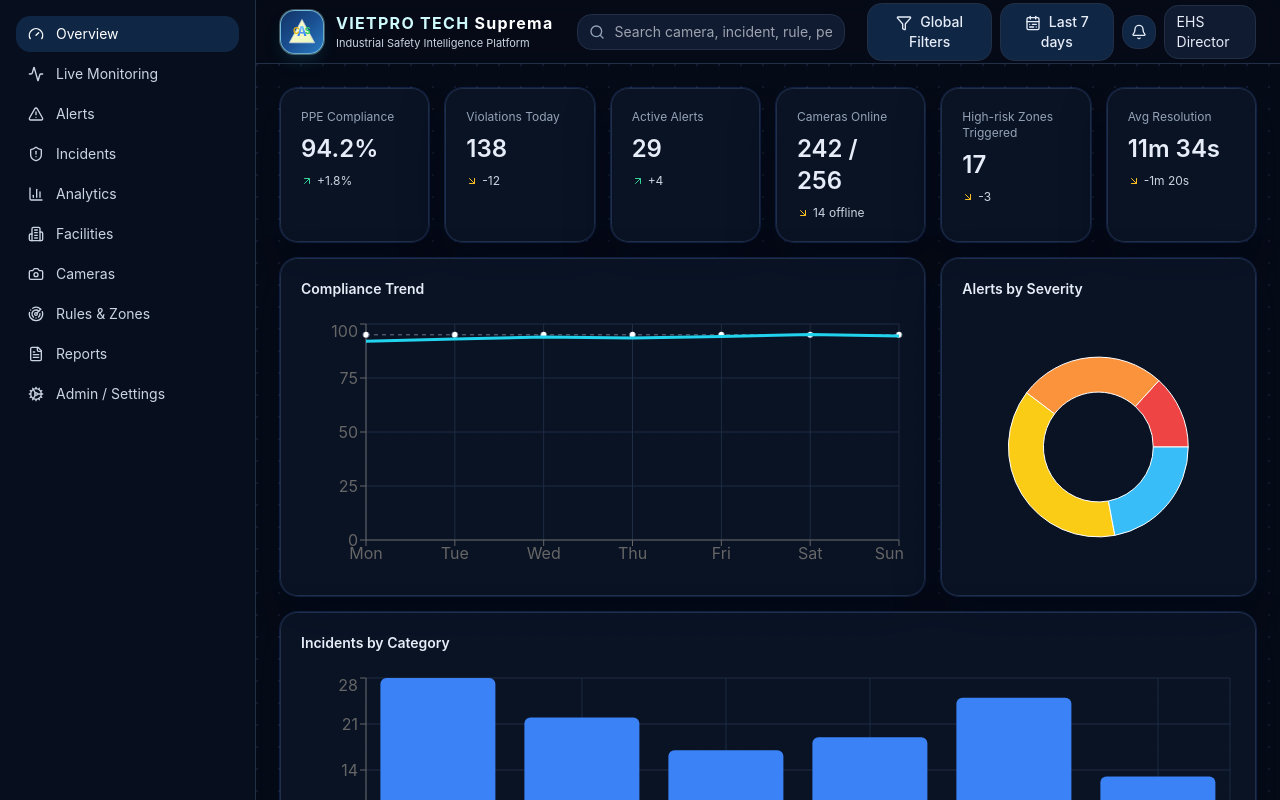
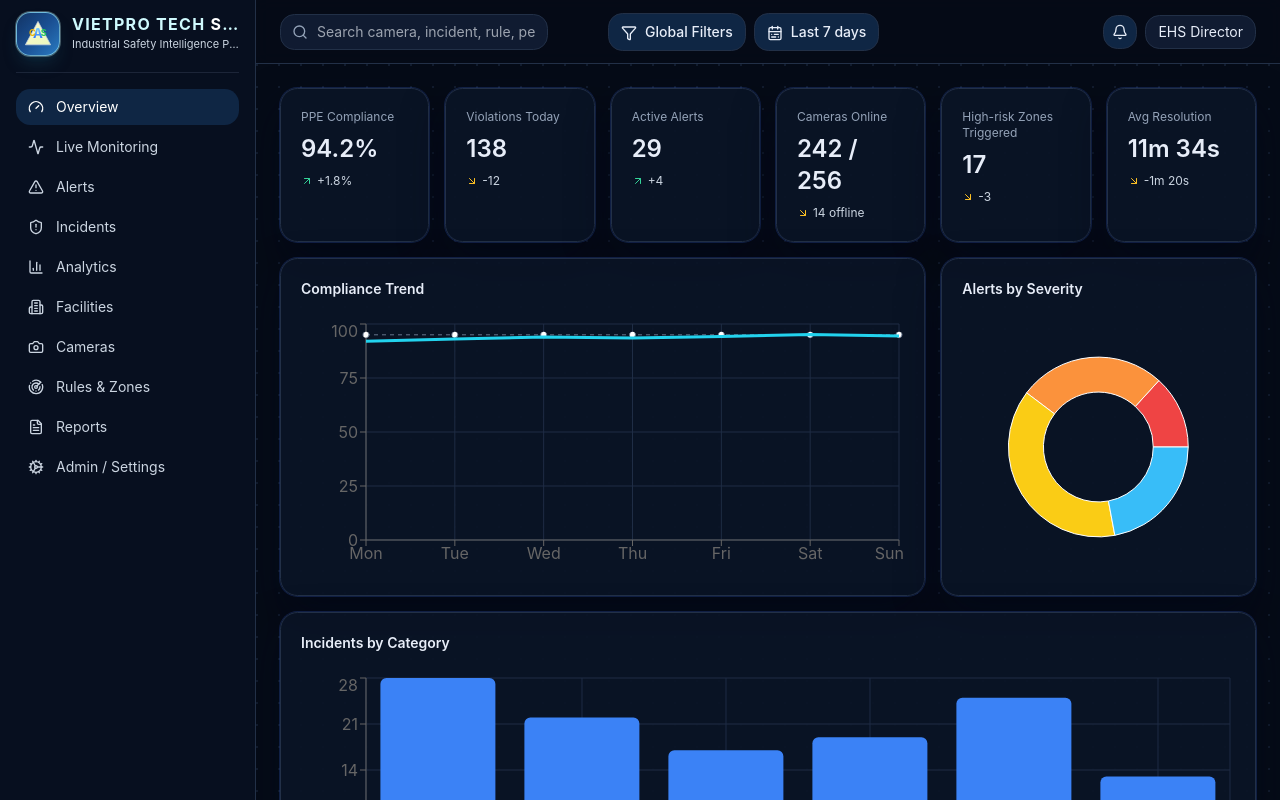
Before and after one commit to tomha85/portal, a React (Vite) app: page / in a window 1280 px wide. Built offline with nearby package versions, Linux system fonts and the light colour scheme.

Commit message:
Move brand block from header into sidebar top

```diff
--- a/src/components/layout/Header.tsx
+++ b/src/components/layout/Header.tsx
@@ -1,13 +1,11 @@
 import { Bell, CalendarRange, Filter, Search } from 'lucide-react';
 import { Input } from '@/components/ui/input';
 import { Button } from '@/components/ui/button';
-import { BrandLogo } from '@/components/brand/BrandLogo';
 
 export function Header() {
   return (
     <header className="sticky top-0 z-20 flex h-16 items-center gap-2 border-b border-border bg-background/80 px-6 backdrop-blur">
-      <BrandLogo className="mr-2" />
-      <div className="relative ml-2 w-80">
+      <div className="relative w-80">
         <Search className="pointer-events-none absolute left-3 top-2.5 h-4 w-4 text-slate-400" />
         <Input placeholder="Search camera, incident, rule, person" className="pl-9" />
       </div>
--- a/src/components/layout/Sidebar.tsx
+++ b/src/components/layout/Sidebar.tsx
@@ -1,6 +1,7 @@
 import { NavLink } from 'react-router-dom';
 import { Activity, AlertTriangle, BarChart3, Building2, Camera, Cog, FileText, Gauge, Radar, ShieldAlert } from 'lucide-react';
 import { cn } from '@/lib/utils';
+import { BrandLogo } from '@/components/brand/BrandLogo';
 
 const items = [
   { to: '/', label: 'Overview', icon: Gauge },
@@ -17,7 +18,11 @@
 
 export function Sidebar() {
   return (
-    <aside className="w-64 border-r border-border bg-[#070f1f] p-4">
+    <aside className="flex w-64 flex-col border-r border-border bg-[#070f1f] px-4 pb-4 pt-3">
+      <div className="mb-4 border-b border-slate-800/90 pb-4">
+        <BrandLogo className="items-start" />
+      </div>
+
       <nav className="space-y-1">
         {items.map((item) => (
           <NavLink
```
